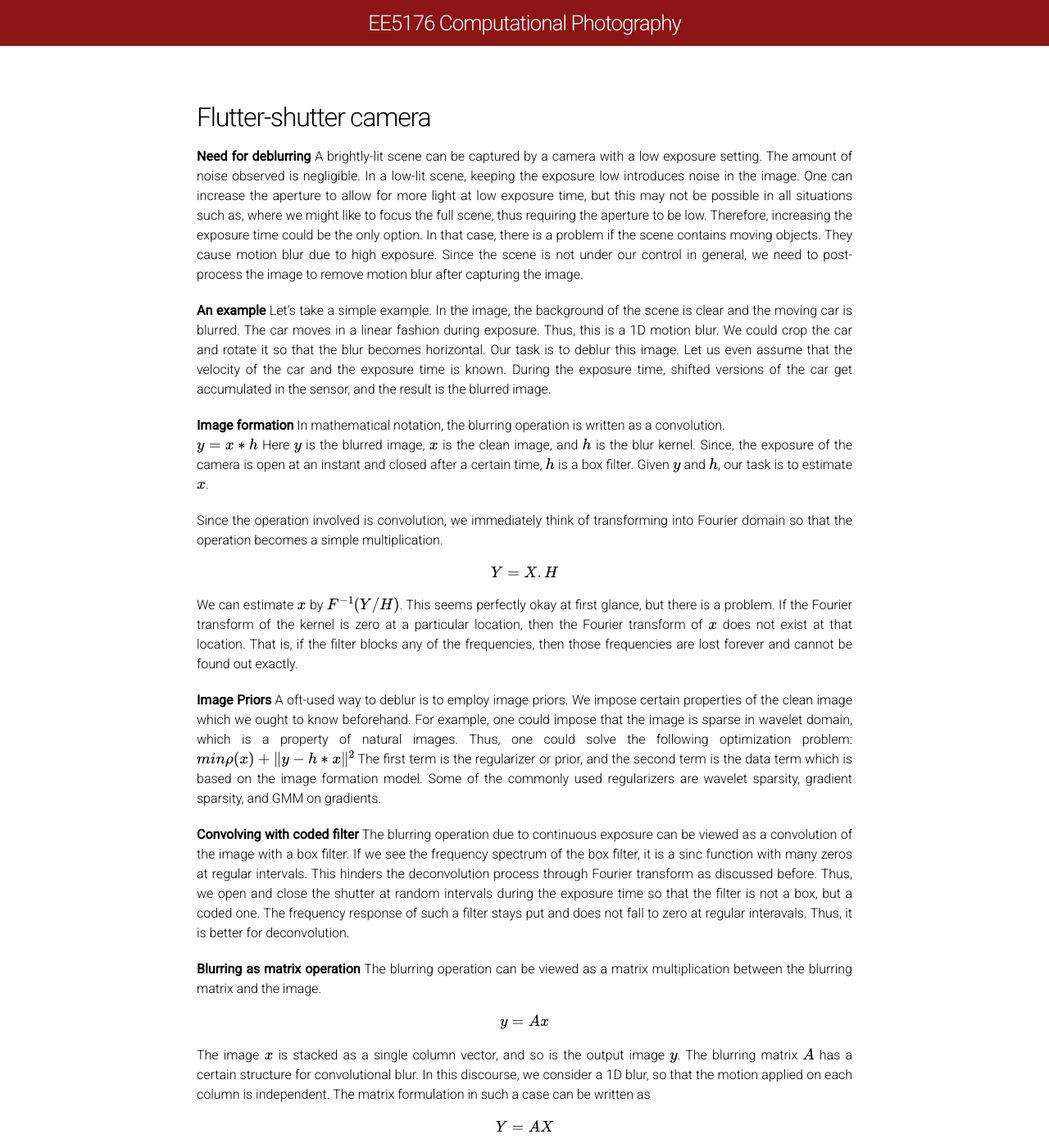
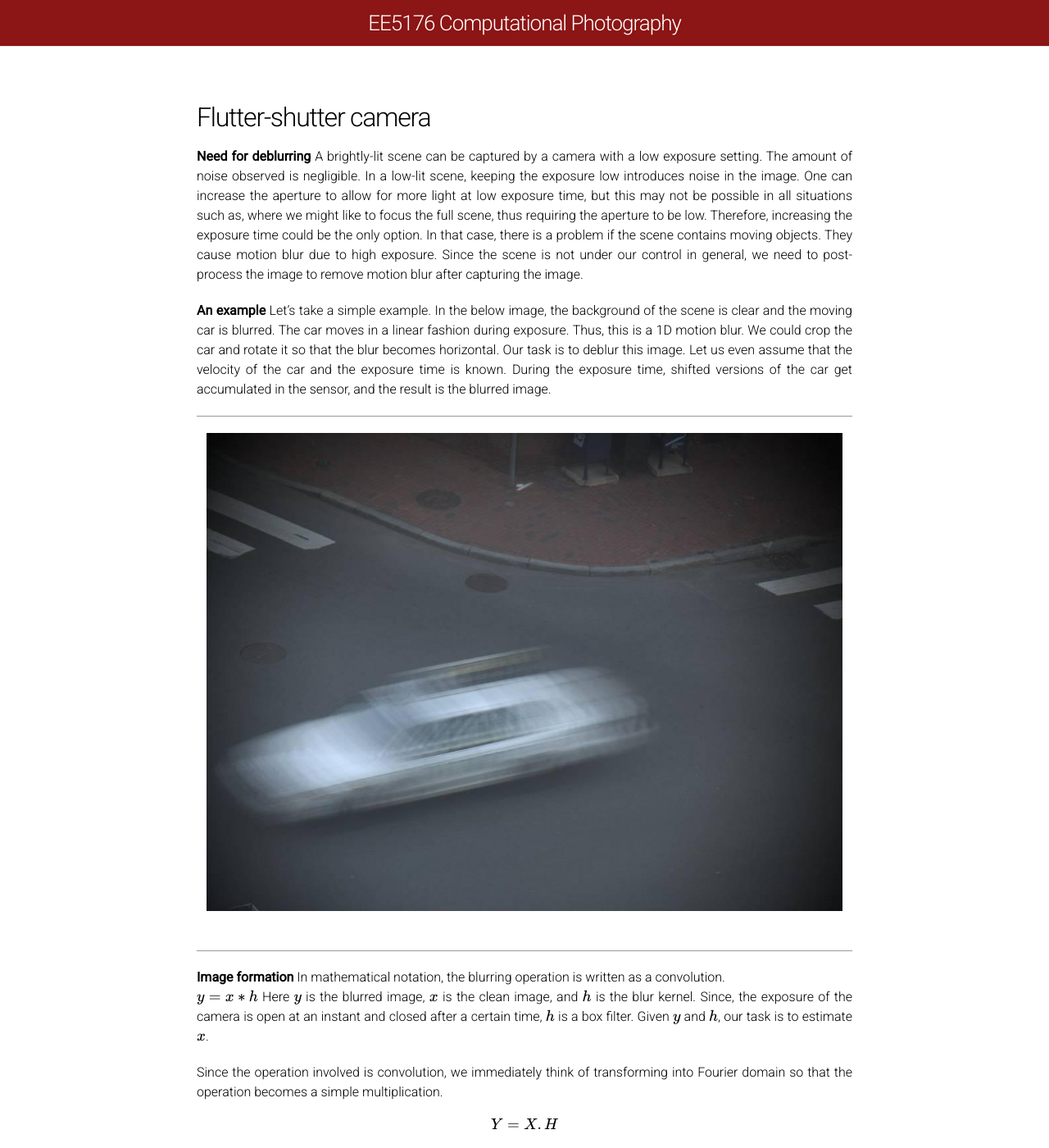
Before and after one commit to apvijay/ee5176, a Jekyll site: the page built from flutter-shutter.md, in a window 1280 px wide and 1400 px high. Shown: the whole window at 82% size. Built offline with Jekyll 4.4.1, drawn with Linux system fonts in a browser that asks for light colours; Markdown is read by kramdown in place of the engine named in the settings; formulas are drawn with MathJax 3; some of the changed text lies outside the part shown.

Commit message:
Update flutter-shutter.md, Add blurred.png

```diff
--- a/flutter-shutter.md
+++ b/flutter-shutter.md
@@ -5,20 +5,21 @@ mathjax: true
 ---
 ## Flutter-shutter camera
 
-**Need for deblurring** A brightly-lit scene can be captured by a
-  camera with a low exposure setting. The amount of noise observed is
-  negligible. In a low-lit scene, keeping the exposure low introduces
-  noise in the image. One can increase the aperture to allow for more
-  light at low exposure time, but this may not be possible in all
-  situations such as, where we might like to focus the full scene,
-  thus requiring the aperture to be low. Therefore, increasing the
-  exposure time could be the only option. In that case, there is a
-  problem if the scene contains moving objects. They cause motion blur
-  due to high exposure. Since the scene is not under our control in
-  general, we need to post-process the image to remove motion blur
-  after capturing the image.
+**Need for deblurring**
+A brightly-lit scene can be captured by a camera with a low exposure
+  setting. The amount of noise observed is negligible. In a low-lit
+  scene, keeping the exposure low introduces noise in the image. One
+  can increase the aperture to allow for more light at low exposure
+  time, but this may not be possible in all situations such as, where
+  we might like to focus the full scene, thus requiring the aperture
+  to be low. Therefore, increasing the exposure time could be the only
+  option. In that case, there is a problem if the scene contains
+  moving objects. They cause motion blur due to high exposure. Since
+  the scene is not under our control in general, we need to
+  post-process the image to remove motion blur after capturing the
+  image.
 
-**An example** Let's take a simple example. In the image, the
+**An example** Let's take a simple example. In the below image, the
   background of the scene is clear and the moving car is blurred. The
   car moves in a linear fashion during exposure. Thus, this is a 1D
   motion blur. We could crop the car and rotate it so that the blur
@@ -26,6 +27,13 @@ mathjax: true
   assume that the velocity of the car and the exposure time is
   known. During the exposure time, shifted versions of the car get
   accumulated in the sensor, and the result is the blurred image.
+
+<div class="fig figcenter fighighlight">
+  <img src="/img/flutter-shutter/blurred.png">
+  <div class="figcaption">
+   <br>
+  </div>
+</div>
 
 **Image formation** In mathematical notation, the blurring operation
 is written as a convolution.
@@ -72,7 +80,9 @@ Fourier transform as discussed before. Thus, we open and close the
 shutter at random intervals during the exposure time so that the
 filter is not a box, but a coded one. The frequency response of such a
 filter stays put and does not fall to zero at regular
-interavals. Thus, it is better for deconvolution.
+intervals. Thus, it is better for deconvolution.
+
+\\Include DFT of box and coded filters here\\
 
 **Blurring as matrix operation**
 The blurring operation can be viewed as a matrix multiplication
@@ -93,14 +103,13 @@ of \\(X\\) to form the corresponding column in \\(Y\\). Each column of
 \\(A\\) contains the filter \\(h\\) with padded zeros. It is a tall
 and skinny matrix, and thus the system is over-determined.
 
+**Deblurring**
 Let us redefine
 \\(y\\) and \\(x\\) to represent any column of the deblurred and
 blurred images, respectively. Thus, we have
 \\begin{align}
 y = A x
 \end{align}
-
-**Deblurring**
 We solve this equation using least squares method which gives the
 solution,
 \\begin{align}
```
Also changed, not shown: other parts of flutter-shutter.md (+3 -1 lines), img/flutter-shutter/blurred.png (added).
